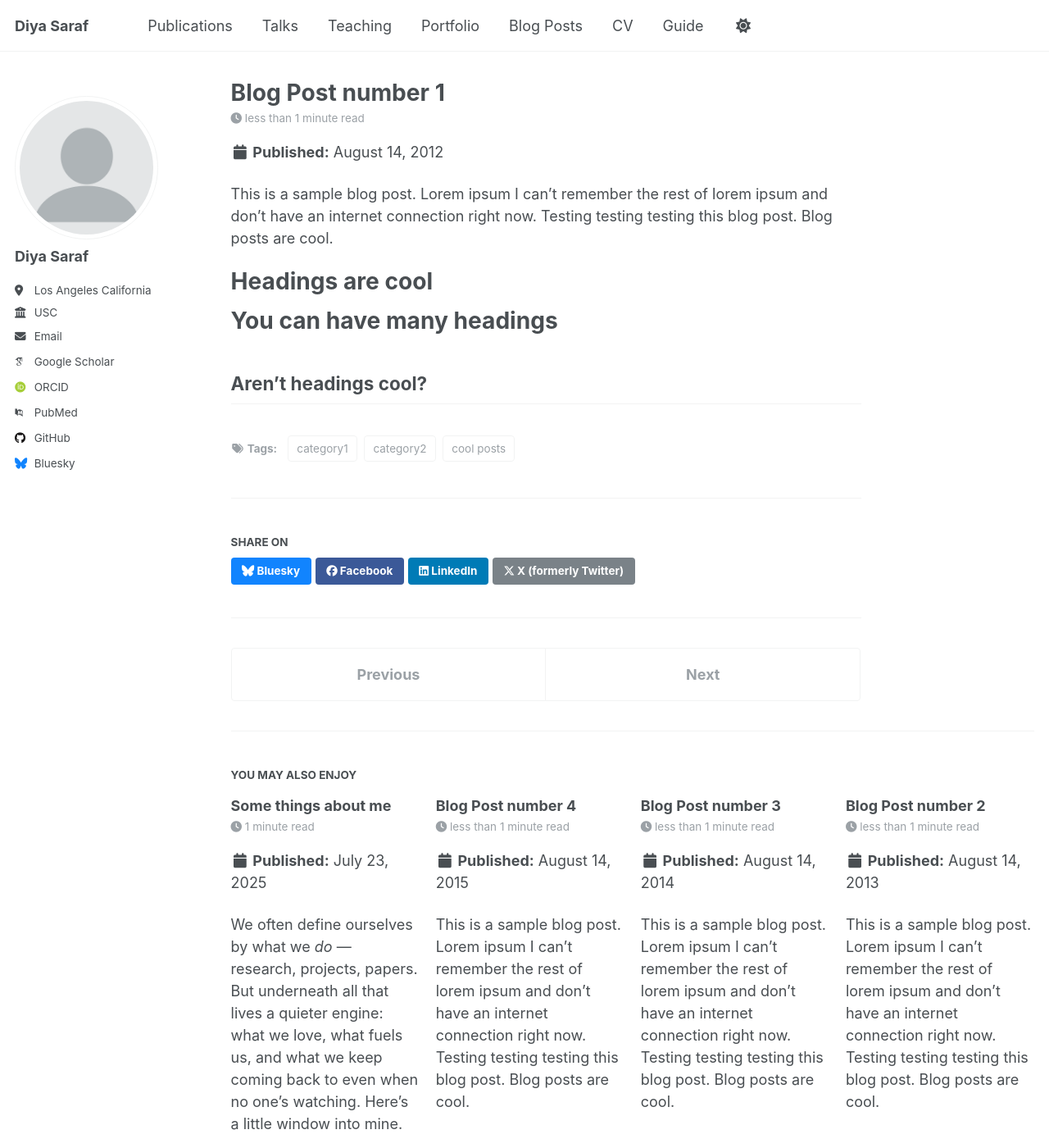
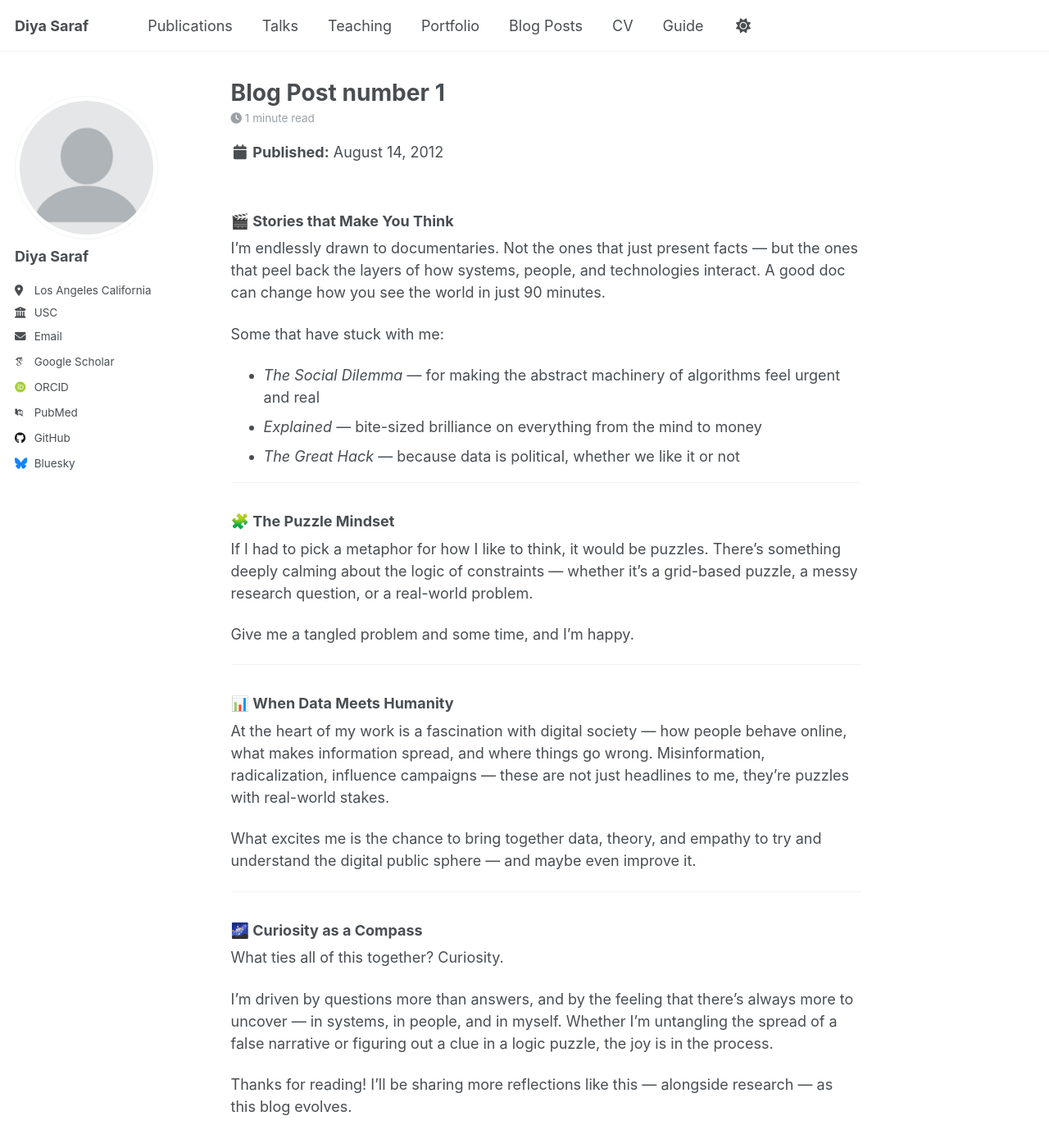
Before and after one commit to ds257/ds7.github.io, a Jekyll site: the page built from _posts/2012-08-14-blog-post-1.md, in a window 1280 px wide and 1400 px high. Shown: the whole window at 82% size. Built offline with Jekyll 4.4.1, drawn with Linux system fonts in a browser that asks for light colours; some web fonts are replaced; a script that is not in the unit is left out.

Commit message:
Update 2012-08-14-blog-post-1.md

```diff
--- a/_posts/2012-08-14-blog-post-1.md
+++ b/_posts/2012-08-14-blog-post-1.md
@@ -8,13 +8,37 @@ tags:
   - category2
 ---
 
-This is a sample blog post. Lorem ipsum I can't remember the rest of lorem ipsum and don't have an internet connection right now. Testing testing testing this blog post. Blog posts are cool.
+### 🎬 Stories that Make You Think
 
-Headings are cool
-======
+I'm endlessly drawn to documentaries. Not the ones that just present facts — but the ones that peel back the layers of how systems, people, and technologies interact. A good doc can change how you see the world in just 90 minutes.
 
-You can have many headings
-======
+Some that have stuck with me:
+- *The Social Dilemma* — for making the abstract machinery of algorithms feel urgent and real
+- *Explained* — bite-sized brilliance on everything from the mind to money
+- *The Great Hack* — because data is political, whether we like it or not
 
-Aren't headings cool?
-------
+---
+
+### 🧩 The Puzzle Mindset
+
+If I had to pick a metaphor for how I like to think, it would be puzzles. There’s something deeply calming about the logic of constraints — whether it’s a grid-based puzzle, a messy research question, or a real-world problem.
+
+Give me a tangled problem and some time, and I’m happy.
+
+---
+
+### 📊 When Data Meets Humanity
+
+At the heart of my work is a fascination with digital society — how people behave online, what makes information spread, and where things go wrong. Misinformation, radicalization, influence campaigns — these are not just headlines to me, they’re puzzles with real-world stakes.
+
+What excites me is the chance to bring together data, theory, and empathy to try and understand the digital public sphere — and maybe even improve it.
+
+---
+
+### 🌌 Curiosity as a Compass
+
+What ties all of this together? Curiosity.
+
+I’m driven by questions more than answers, and by the feeling that there’s always more to uncover — in systems, in people, and in myself. Whether I’m untangling the spread of a false narrative or figuring out a clue in a logic puzzle, the joy is in the process.
+
+Thanks for reading! I’ll be sharing more reflections like this — alongside research — as this blog evolves.
```
